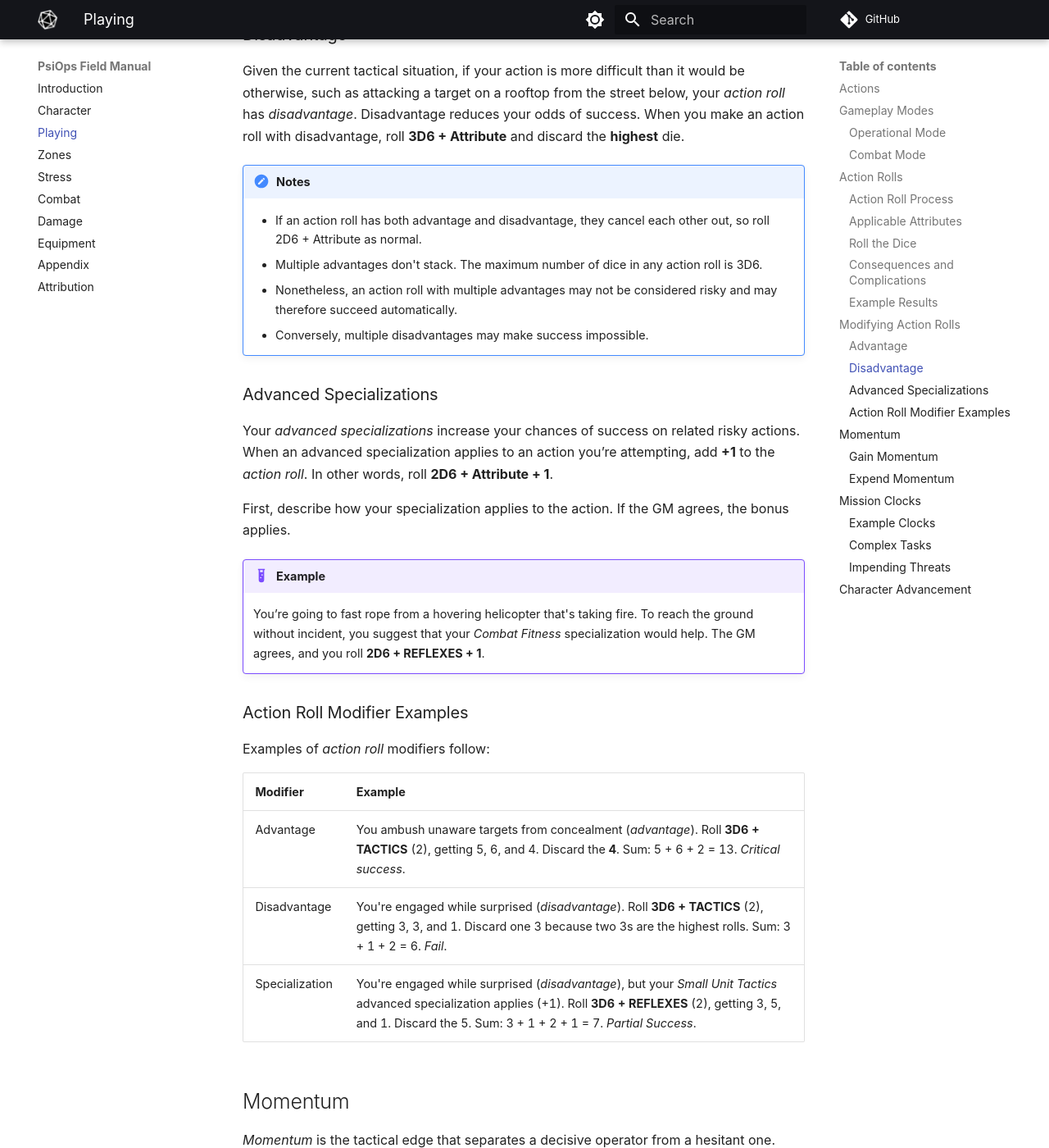
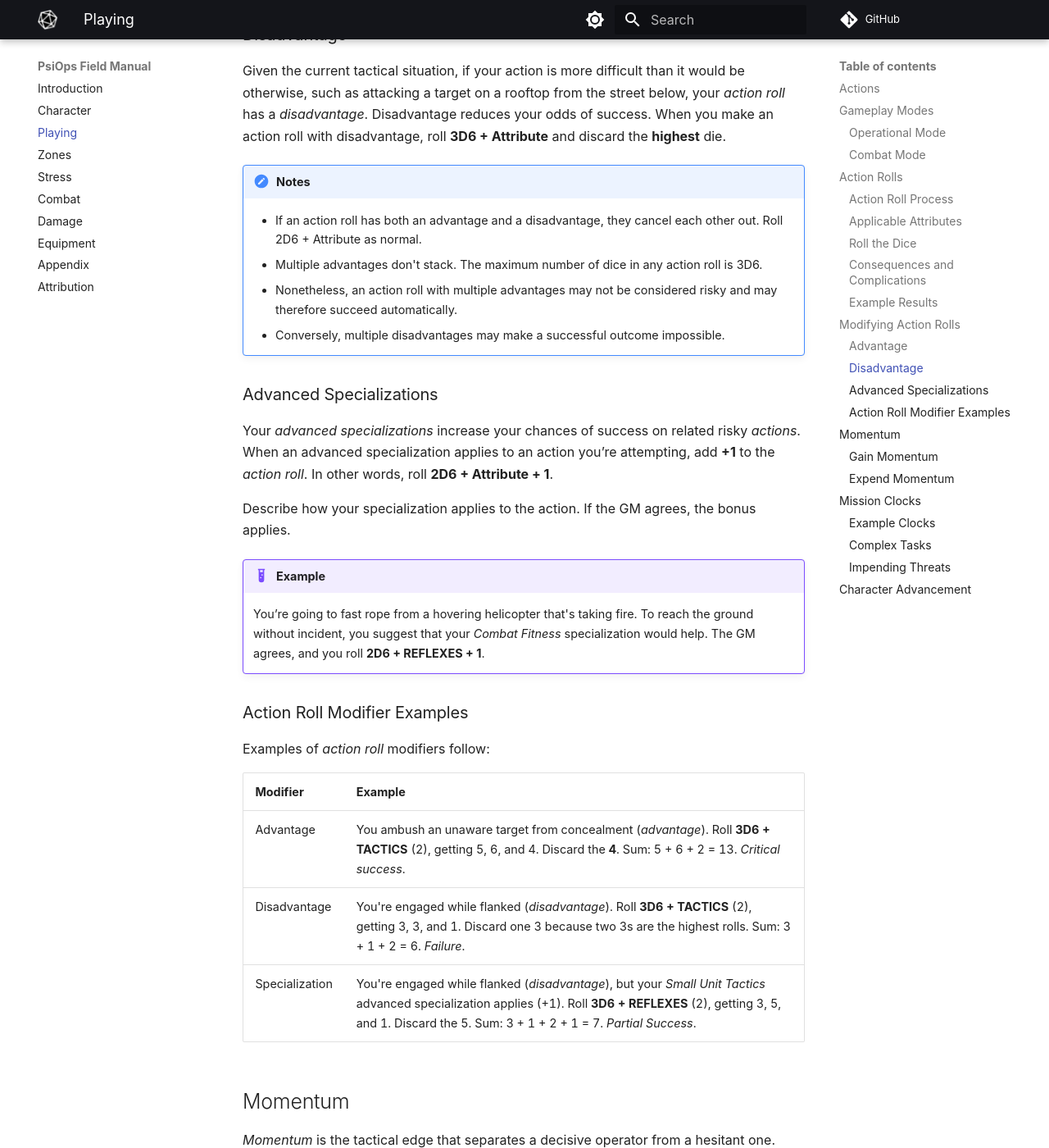
Before and after one commit to joemoose/psiops, an MkDocs documentation site: the page built from docs/playing.md, in a window 1280 px wide and 1400 px high, scrolled down 4926 px. Shown: the whole window at 82% size. Built offline with MkDocs 1.6.1 and Material for MkDocs 9.7.7, drawn with Linux system fonts in a browser that asks for light colours; plug-ins that fetch from the network failed and are left out; comment, search, counter and statistics services are not loaded.

Commit message:
Update playing.md

```diff
--- a/docs/playing.md
+++ b/docs/playing.md
@@ -124,24 +124,24 @@
 
 ### Advantage
 
-Given the current tactical situation, if your action is easier than it would be otherwise, the *action roll* has *advantage*. For example, firing from a rooftop at enemies in the street below provides a clear advantage and improves your odds of success. When you make an action roll with advantage, roll **3D6 + Attribute** instead of the usual two dice, then discard the **lowest** die.
+Given the current tactical situation, if your action is easier than it would be otherwise, the *action roll* has an *advantage*. For example, firing from a rooftop at enemies in the street below provides a clear advantage and improves your odds of success. When you make an action roll with advantage, roll **3D6 + Attribute** instead of the usual two dice, then discard the **lowest** die.
 
 ### Disadvantage
 
-Given the current tactical situation, if your action is more difficult than it would be otherwise, such as attacking a target on a rooftop from the street below, your *action roll* has *disadvantage*. Disadvantage reduces your odds of success. When you make an action roll with disadvantage, roll **3D6 + Attribute** and discard the **highest** die.
+Given the current tactical situation, if your action is more difficult than it would be otherwise, such as attacking a target on a rooftop from the street below, your *action roll* has a *disadvantage*. Disadvantage reduces your odds of success. When you make an action roll with disadvantage, roll **3D6 + Attribute** and discard the **highest** die.
 
 !!! note "Notes"
 
-	- If an action roll has both advantage and disadvantage, they cancel each other out, so roll 2D6 + Attribute as normal.
+	- If an action roll has both an advantage and a disadvantage, they cancel each other out. Roll 2D6 + Attribute as normal.
 	- Multiple advantages don't stack. The maximum number of dice in any action roll is 3D6.
 	- Nonetheless, an action roll with multiple advantages may not be considered risky and may therefore succeed automatically.
-	- Conversely, multiple disadvantages may make success impossible.
+	- Conversely, multiple disadvantages may make a successful outcome impossible.
 
 ### Advanced Specializations
 
-Your *advanced specializations* increase your chances of success on related risky actions. When an advanced specialization applies to an action you’re attempting, add **+1** to the *action roll*. In other words, roll **2D6 + Attribute + 1**.
+Your *advanced specializations* increase your chances of success on related risky *actions*. When an advanced specialization applies to an action you’re attempting, add **+1** to the *action roll*. In other words, roll **2D6 + Attribute + 1**.
 
-First, describe how your specialization applies to the action. If the GM agrees, the bonus applies.
+Describe how your specialization applies to the action. If the GM agrees, the bonus applies.
 
 !!! example
 
@@ -153,9 +153,9 @@
 
 | Modifier | Example |
 | - | - |
-| Advantage | You ambush unaware targets from concealment (*advantage*). Roll **3D6 + TACTICS** (2), getting 5, 6, and 4. Discard the **4**. Sum: 5 + 6 + 2 = 13. *Critical success*. |
-| Disadvantage | You're engaged while surprised (*disadvantage*). Roll **3D6 + TACTICS** (2), getting 3, 3, and 1. Discard one 3 because two 3s are the highest rolls. Sum: 3 + 1 + 2 = 6. *Fail*. |
-| Specialization | You're engaged while surprised (*disadvantage*), but your *Small Unit Tactics* advanced specialization applies (+1). Roll **3D6 + REFLEXES** (2), getting 3, 5, and 1. Discard the 5. Sum: 3 + 1 + 2 + 1 = 7. *Partial Success*. |
+| Advantage | You ambush an unaware target from concealment (*advantage*). Roll **3D6 + TACTICS** (2), getting 5, 6, and 4. Discard the **4**. Sum: 5 + 6 + 2 = 13. *Critical success*. |
+| Disadvantage | You're engaged while flanked (*disadvantage*). Roll **3D6 + TACTICS** (2), getting 3, 3, and 1. Discard one 3 because two 3s are the highest rolls. Sum: 3 + 1 + 2 = 6. *Failure*. |
+| Specialization | You're engaged while flanked (*disadvantage*), but your *Small Unit Tactics* advanced specialization applies (+1). Roll **3D6 + REFLEXES** (2), getting 3, 5, and 1. Discard the 5. Sum: 3 + 1 + 2 + 1 = 7. *Partial Success*. |
 
 ## Momentum
 
```
